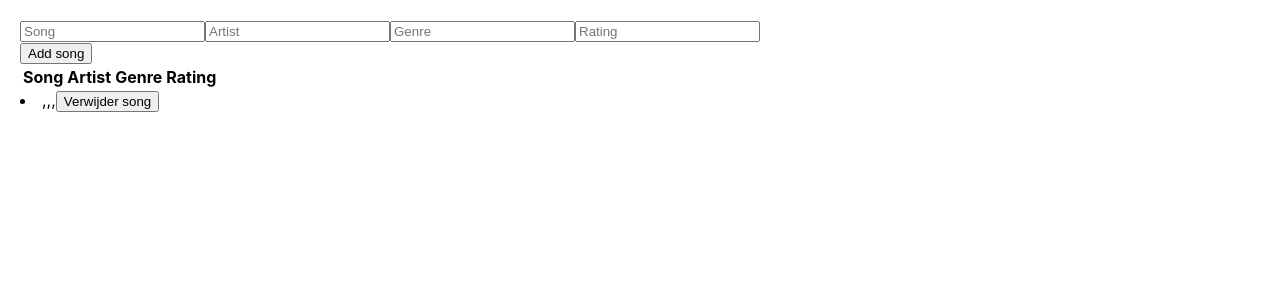
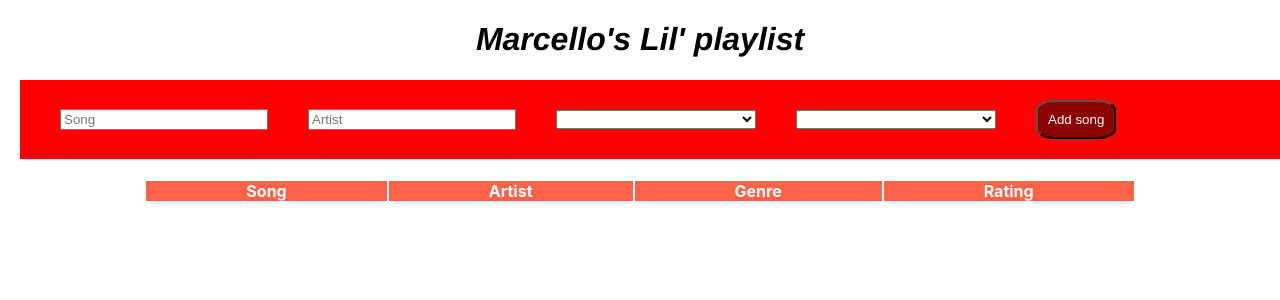
Before and after one commit to VanderMeerM/Lil-Playlist, a React (Create React App) app: page / in a window 1280 px wide. Shown: the top 300 px of the page. Built offline with nearby package versions, Linux system fonts and the light colour scheme.

Commit message:
Some improvements

```diff
--- a/src/App.css
+++ b/src/App.css
@@ -2,37 +2,51 @@
   text-align: center;
 }
 
-.App-logo {
-  height: 40vmin;
-  pointer-events: none;
+h1 {
+  text-align: center;
+  font-family: 'Franklin Gothic Medium', 'Arial Narrow', Arial, sans-serif;
+  font-style: italic;
 }
 
-@media (prefers-reduced-motion: no-preference) {
-  .App-logo {
-    animation: App-logo-spin infinite 20s linear;
-  }
+table {
+margin: 20px auto;
+
 }
 
-.App-header {
-  background-color: #282c34;
-  min-height: 100vh;
-  display: flex;
-  flex-direction: column;
-  align-items: center;
-  justify-content: center;
-  font-size: calc(10px + 2vmin);
-  color: white;
+.song-header th {
+background-color: tomato;
+color: white;
+padding: 0 100px;
+
 }
 
-.App-link {
-  color: #61dafb;
+
+.song-row__purple td {
+  background-color: purple;
+  color: white;
+  font-weight: bold;
+  padding: 0 20px;
+  text-align: center;
+
+ }
+
+form {
+  background-color: red;
+  padding: 20px;
+  width: 100%;
+
 }
 
-@keyframes App-logo-spin {
-  from {
-    transform: rotate(0deg);
-  }
-  to {
-    transform: rotate(360deg);
-  }
+input, select {
+  width: 200px;
+  margin: 0 20px;
+  height: auto;
 }
+
+button {
+  margin: 0 20px;
+  border-radius: 25%;
+  color: white;
+  background-color: darkred;
+  padding: 10px;
+}
--- a/src/App.js
+++ b/src/App.js
@@ -1,11 +1,13 @@
 import React from 'react';
 import Container from "./Container"
+import './App.css'
 
 function App() {
   return (
     <div>
       <header>
        <Container />
+
       </header>
     </div>
   );
--- a/src/Container.js
+++ b/src/Container.js
@@ -9,46 +9,67 @@ class SongOverview extends Component {
     this.state =
     {
       songs: [
-            { id: 0,
-             }
       ]
-      };
     }
 
-    render() {
-    const addSong = song => {
-         // doe iets om de state aan te passen
+  }
+
+  addSong = (song) => {
+    song.preventDefault();
+    const thissong = document.getElementById('song').value;
+    const artist = document.getElementById('artist').value;
+    const genre = document.getElementById('genre').value;
+    const rating = document.getElementById('rating').value;
+
     const newSong = {
-            id: this.state.songs.length + 1,
-            song: "song",
-            artist: "artist",
-            genre: "genre",
-            rating: "rating"
-        }
-           this.setState(prevState => {
+      id: this.state.songs.length+1,
+      song: thissong,
+      artist: artist,
+      genre: genre,
+      rating: rating};
+      this.setState (prevState => {
         const newList = prevState.songs.concat(newSong);
         return {
           songs: newList
         };
-        });
-      };
+    }
+    )
+  }
 
+  deleteSong = (song) => {
+    console.log('hallo')
+  }
+
+  clickHeader = (header) => {
+    const sort = this.state.songs.sort((a,b) => (a.song > b.song) ? 1 : -1);
+    console.log(sort)
+   }
+
+
+
+
+  render() {
     return (
       <div>
-            <SongForm addSong={this.addSong}/>
-                    <table>
+        <h1> Marcello's Lil' playlist</h1>
+          <SongForm addSong={this.addSong}
+          clickHeader={this.clickHeader}/>
+		      <table style={{width:100}}>
 		        <tr className="song-header">
-                      <th className="song-row__item">Song</th>
+			        <th className="song-row__item" onClick={this.clickHeader}>Song</th>
 			        <th className="song-row__item">Artist</th>
 			        <th className="song-row__item">Genre</th>
 			        <th className="song-row__item">Rating</th>
 			      </tr>
+
+         <SongList songs={this.state.songs}
+                deleteSong = {this.deleteSong}/>
+
          </table>
-            <SongList songs={this.state.songs}/>
+         </div>
 
-          </div>
     );
   }
 }
 
-  export default SongOverview
+export default SongOverview;
--- a/src/InputField.js
+++ /dev/null
@@ -1,52 +0,0 @@
-import React, {Component} from "react";
-
-class InputField extends Component {
-    constructor() {
-    super()
-
-this.onInput = this.onInput.bind(this)
-    }
-
-onInput(event) {
-        this.setState({
-           [event.target.name]:event.target.value
-
-        })
-    }
-
- render() {
-       return (
-        <form >
-        <input
-          placeholder="Song"
-          type="text"
-          name="song"
-          onChange={this.onInput}
-          //value={this.state.songs.song}
-          //className="input-primary"
-        ></input>
-        <input
-        placeholder="Artist"
-        type="text"
-        name="artist"
-        onChange={this.onInput}
-        ></input>
-        <input
-        placeholder="Genre"
-        type="text"
-        name="genre"
-        onChange={this.onInput}
-        ></input>
-        <input
-        placeholder="Rating"
-        type="text"
-        name="rating"
-        onChange={this.onInput}
-        ></input>
-
-      </form>
-        );
-   }}
-
-
-  export default InputField;
--- a/src/SongForm.js
+++ b/src/SongForm.js
@@ -1,15 +1,45 @@
-import React, { Component } from "react";
-import SongList from "./SongList"
-import InputField from "./InputField"
+import React from "react";
 
-const SongForm = ( { addSong } ) => {
+
+
+const SongForm = ( { addSong, clickHeader} ) => {
 
     return(
-        <div>
-         <InputField />
-         <button onClick={addSong} type="submit"> Add song</button>
-        <SongList />
-        </div>
+
+        <form >
+        <input
+          placeholder="Song"
+          type="text"
+          id="song"
+          onClick={clickHeader}
+          ></input>
+        <input
+        placeholder="Artist"
+        type="text"
+        id="artist"
+       // onChange={this.onInput}
+        ></input>
+        <select
+        id="genre" name="genre">
+          <option value=""></option>
+          <option value="Rock">Rock</option>
+          <option value="Jazz">Jazz</option>
+          <option value="Pop">Pop</option>
+        </select>
+       <select
+        id="rating" name="rating">
+        <option value=""></option>
+        <option value="1">1</option>
+        <option value="2">2</option>
+        <option value="3">3</option>
+        <option value="4">4</option>
+        <option value="5">5</option>
+        </select>
+
+        <button onClick={addSong} type="submit"> Add song</button>
+         </form>
+
+
     )}
 
 
--- a/src/SongList.js
+++ b/src/SongList.js
@@ -1,20 +1,25 @@
-import React, { Component } from "react";
-
-const SongList = ({ songs } ) =>  {
-
-    const allSongs = songs
-    ? songs.map(song => (
-                <li>{song.song},
-                {song.artist},
-                {song.genre},
-                {song.rating}
-                <button> Verwijder song</button>
-                </li>
-    ))
-    :"";
+import React from "react";
 
 
-return (allSongs)
-    }
+function SongList (props) {
 
-    export default SongList;
+    return(
+
+    props.songs.map (song => {
+        return(
+    <tr key={song.id} className ="song-row__purple">
+        <td>{song.song}</td>
+        <td>{song.artist}</td>
+        <td>{song.genre}</td>
+        <td>{song.rating}</td>
+        <button onClick={props.deleteSong}> Delete song</button>
+    </tr>
+    )}
+
+
+
+    ))
+}
+
+
+export default SongList;
```
Lines whose indentation alone changed are shown as unchanged.
